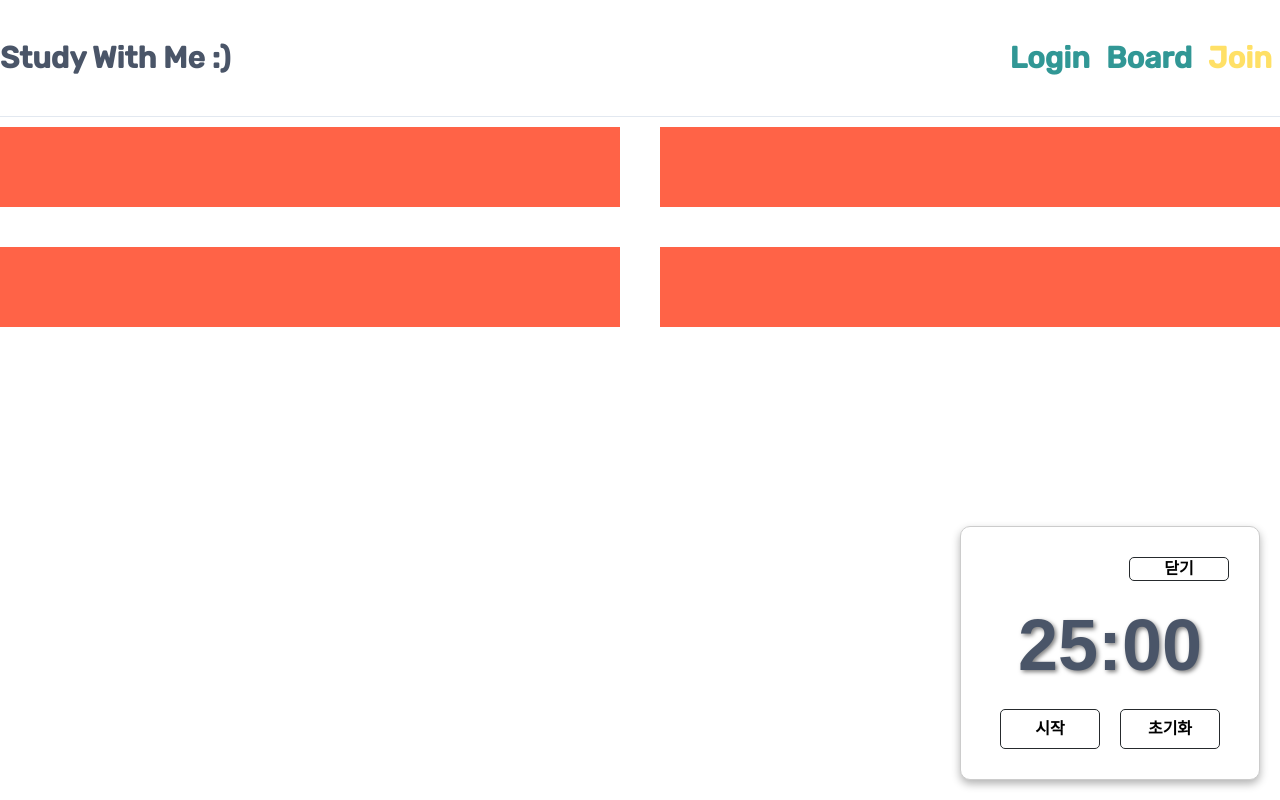
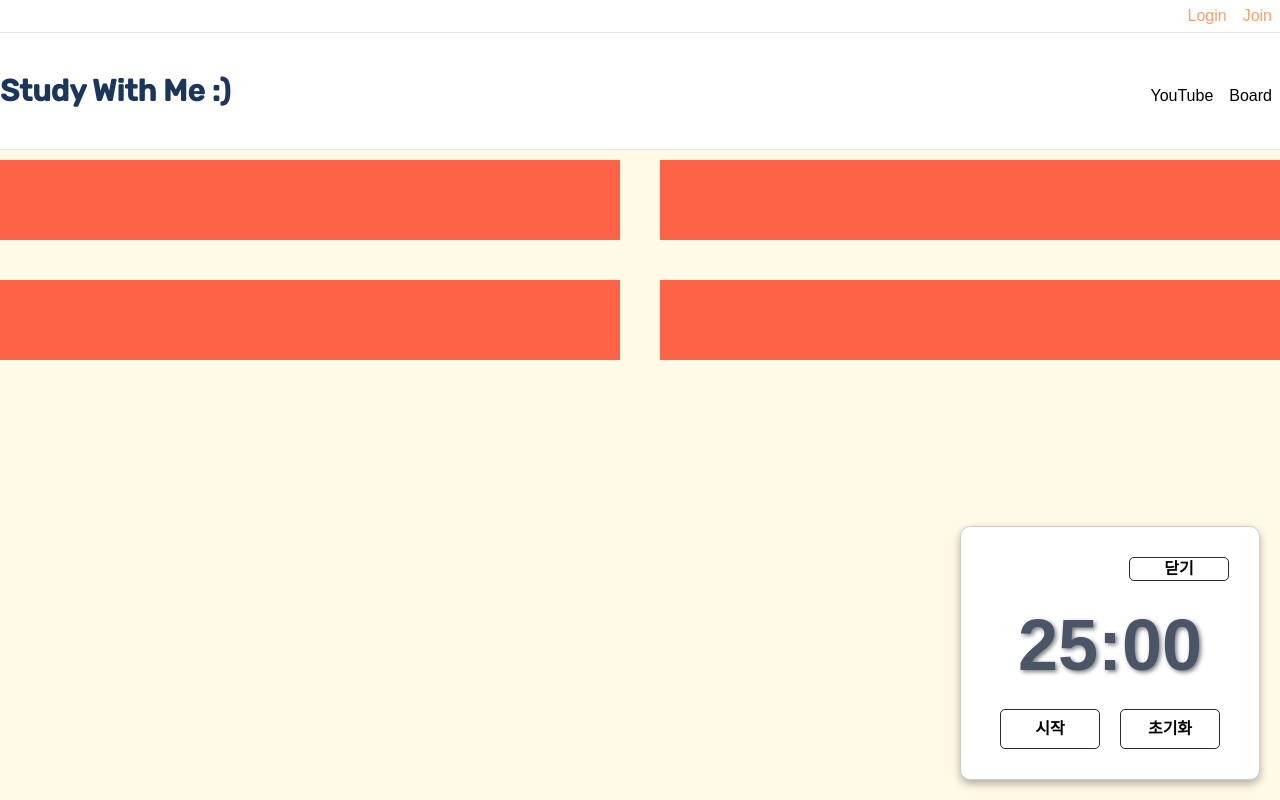
Before and after one commit to micael17/study-with-me, a Next.js app: page / in a window 1280 px wide. Built offline with nearby package versions, Linux system fonts and the light colour scheme; a web font is replaced by a local one.

Commit message:
로그인 기능을 react context에 이식중

```diff
--- /dev/null
+++ b/app/authProvider.tsx
@@ -0,0 +1,54 @@
+'use client';
+
+import { createContext, useContext, useState, useEffect, ReactNode } from 'react';
+import { supabase } from '@/utils/supabase/client';
+
+interface AuthContextType {
+  user: any;
+  login: () => Promise<void>;
+  logout: () => Promise<void>;
+}
+
+const AuthContext = createContext<AuthContextType | undefined>(undefined);
+
+export const AuthProvider = ({ children }: { children: React.ReactNode }) => {
+  const [user, setUser] = useState<any>(null);
+
+  useEffect(() => {
+    const fetchSession = async () => {
+      const {
+        data: { session },
+      } = await supabase.auth.getSession();
+      setUser(session?.user || null);
+    };
+
+    fetchSession();
+
+    const { data: authListener } = supabase.auth.onAuthStateChange((_event, session) => {
+      setUser(session?.user || null);
+    });
+
+    return () => {
+      authListener.subscription.unsubscribe();
+    };
+  }, []);
+
+  const login = async () => {
+    // 로그인 로직을 여기에 추가
+  };
+
+  const logout = async () => {
+    await supabase.auth.signOut();
+    setUser(null);
+  };
+
+  return <AuthContext.Provider value={{ user, login, logout }}>{children}</AuthContext.Provider>;
+};
+
+export const useAuth = () => {
+  const context = useContext(AuthContext);
+  if (context === undefined) {
+    throw new Error('useAuth must be used within an AuthProvider');
+  }
+  return context;
+};
--- a/app/header.tsx
+++ b/app/header.tsx
@@ -1,27 +1,35 @@
-import { Flex, Heading, Link } from '@chakra-ui/react';
+import { Flex, Heading, Link, Button, Box } from '@chakra-ui/react';
 import React from 'react';
 import NextLink from 'next/link';
 
 export default function Header() {
   return (
     <header>
-      <Flex justify="space-between" my={10}>
+      {/* 첫 번째 줄: 얇은 줄 및 로그인/회원가입 링크 */}
+      <Flex justify="flex-end" alignItems="center" py={1} borderBottom="1px" borderColor="gray.200">
+        <Link color="main.2" mx={2} as={NextLink} href="/login">
+          Login
+        </Link>
+        <Link color="main.2" mx={2} as={NextLink} href="/join">
+          Join
+        </Link>
+      </Flex>
+
+      {/* 두 번째 줄: 메인 링크 및 기타 링크들 */}
+      <Flex justify="space-between" alignItems="baseline" my={10}>
         <Link as={NextLink} href="/">
-          <Heading as="h3" size="lg">
+          <Heading as="h3" size="lg" color="brand.900">
             Study With Me :)
           </Heading>
         </Link>
-        <Heading as="h3" size="lg">
-          <Link color="teal.500" mx={2} as={NextLink} href="/login">
-            Login
+        <Flex alignItems="center">
+          <Link color="black" mx={2} as={NextLink} href="/youtube">
+            YouTube
           </Link>
-          <Link color="teal.500" mx={2} as={NextLink} href="/board">
+          <Link color="black" mx={2} as={NextLink} href="/board">
             Board
           </Link>
-          <Link color="dandelion.100" mx={2} as={NextLink} href="/join">
-            Join
-          </Link>
-        </Heading>
+        </Flex>
       </Flex>
       <hr />
     </header>
--- a/app/layout.tsx
+++ b/app/layout.tsx
@@ -2,6 +2,7 @@ import type { Metadata } from 'next';
 import { Providers } from './providers';
 import Header from '@/app/header';
 import Timer from '@/components/timer/client/timer';
+import { AuthProvider } from './authProvider';
 
 export const metadata: Metadata = {
   title: 'Create Next App',
@@ -17,9 +18,11 @@ export default function RootLayout({
     <html lang="en">
       <body>
         <Providers>
-          <Header />
-          {children}
-          <Timer />
+          <AuthProvider>
+            <Header />
+            {children}
+            <Timer />
+          </AuthProvider>
         </Providers>
       </body>
     </html>
--- a/app/theme.ts
+++ b/app/theme.ts
@@ -11,7 +11,7 @@ export const theme = extendTheme({
         width: '100%',
         margin: '0 auto',
         fontWeight: 300,
-        background: '#fff',
+        background: 'main.1',
       },
       header: {
         margin: '0 auto',
@@ -48,12 +48,18 @@ export const theme = extendTheme({
       800: '#153e75',
       700: '#2a69ac',
     },
+    main: {
+      1: '#FFFAE6',
+      2: '#FF9F66',
+      3: '#FF5F00',
+      4: '#002379',
+    },
     teal: {
       500: '#319795',
     },
     dandelion: {
       100: '#FFE066',
-      200: 'FFDA49',
+      200: '#FFDA49',
     },
   },
 });
--- a/utils/supabase/client.ts
+++ b/utils/supabase/client.ts
@@ -1,4 +1,6 @@
 import { createBrowserClient } from '@supabase/ssr';
+
+export const supabase = createClient();
 
 export function createClient() {
   // Create a supabase client on the browser with project's credentials
```
